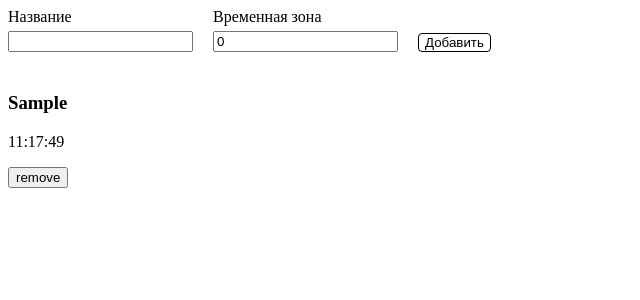
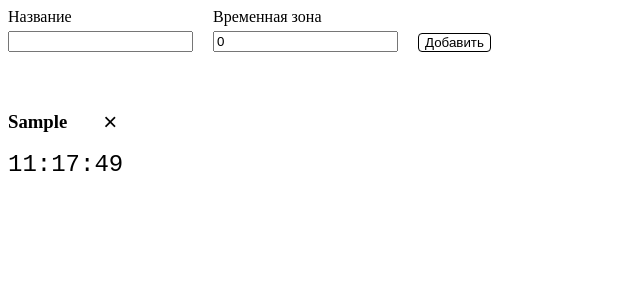
Before and after one commit to alexbog1985/neto-js-react-WorldClock, a React (Vite) app: page / in a window 1280 px wide. Both pictures are taken after typing "Sample" into the empty fields and a click on the button "Добавить". Shown: the top 300 px of the page, without its empty margins (0-640 px from the left). Built offline with nearby package versions, Linux system fonts and the light colour scheme.

Commit message:
минимум стилей

```diff
--- a/src/App.css
+++ b/src/App.css
@@ -16,3 +16,31 @@
   border: 1px solid black;
   border-radius: 4px;
 }
+
+.clocks-list {
+  display: flex;
+  gap: 20px;
+}
+
+.clock-title {
+  display: flex;
+  align-items: center;
+  justify-content: space-between;
+}
+
+.remove-btn {
+  background-color: white;
+  border: none;
+  font-size: 1.5em;
+  cursor: pointer;
+}
+
+.remove-btn:hover {
+  color: rgb(133, 133, 133);
+}
+
+.clock-time p {
+  font-family: 'Courier New', monospace;
+  font-size: 1.5em;
+  margin: 0px 0;
+}
--- a/src/components/WorldClock.tsx
+++ b/src/components/WorldClock.tsx
@@ -31,10 +31,12 @@ export default function WorldClock( { timeZone, cityName, onRemove}: WorldClockP
 
   return (
     <div className="world-clock">
-      <h3>{cityName}</h3>
+      <div className="clock-title">
+        <h3>{cityName}</h3>
+        <button className="remove-btn" onClick={onRemove}>×</button>
+      </div>
       <div className="clock-time">
         <p>{formatTime(currentTime, timeZone)}</p>
-        <button onClick={onRemove}>remove</button>
       </div>
     </div>
   )
```
